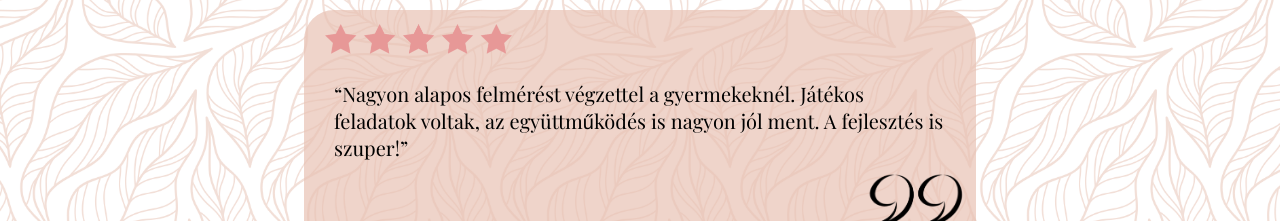
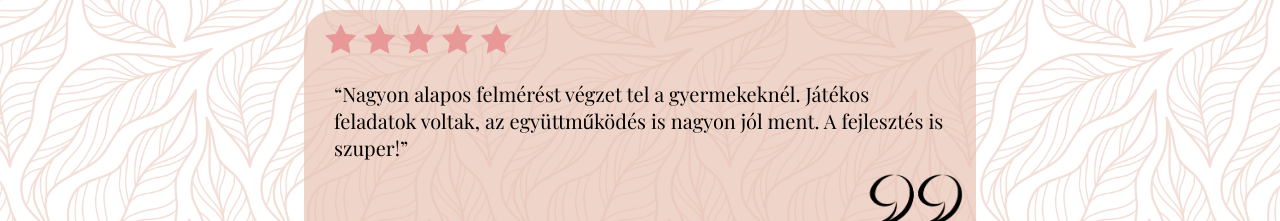
Before and after one commit to matepinter/TitanillaTherapy, a React (Vite) app: page / in a window 1280 px wide. Shown: the part 8196-8417 px from the top of the page. Built offline with nearby package versions, Linux system fonts and the light colour scheme; a web font is replaced by a local one.

Commit message:
gram error

```diff
--- a/src/components/UserReview.jsx
+++ b/src/components/UserReview.jsx
@@ -8,11 +8,11 @@ import img7 from "../images/img7.JPG"
 import img8 from "../images/img8.JPG"
 
 const cardData = [
-    { id: 1, review: '“Nagyon alapos felmérést végzettel a gyermekeknél. Játékos feladatok voltak, az együttműködés is nagyon jól ment. A fejlesztés is szuper!”'},
+    { id: 1, review: '“Nagyon alapos felmérést végzet tel a gyermekeknél. Játékos feladatok voltak, az együttműködés is nagyon jól ment. A fejlesztés is szuper!”'},
     { id: 2, review: '“A kisfiam járt Titához, a foglalkozás minden percét élvezte, mi szülők is nagyon sok támogatást kaptunk Titától nem csak szakmailag, hanem emberileg is. Sok nehéz pillanatban tartott meg minket. És ami a legfontosabb a kisfiam nagyon sokat fejlődött a közös munka során. Lelkiismeretes és elhivatott szakember, én nagyon jó szívvel tudom őt ajánlani!“'},
-    { id: 3, review: '“Gyermekcentrikus, türelmes, megbízható, ügyesen teremt kapcsolatot a gyerekekkel. A gyerekek gyorsan oldódnak a közelèben. Kreatív feladatokkal, jàtèkosan fejleszti, tanítja a gyerekeket. Mi kèt gyerekkel jàrunk hozzà rendszeresen. A gyerekek mindig vàrjàk a fogalkozásokat,szívesen vesznek rèszt a foglalkozásokon. Csak ajánlani tudom Őt.”'},
+    { id: 3, review: '“Gyermekcentrikus, türelmes, megbízható, ügyesen teremt kapcsolatot a gyerekekkel. A gyerekek gyorsan oldódnak a közelèben. Kreatív feladatokkal, jàtèkosan fejleszti, tanítja a gyerekeket. Mi kèt gyerekkel jàrunk hozzà rendszeresen. A gyerekek mindig vàrjàk a fogalkozásokat, szívesen vesznek rèszt a foglalkozásokon. Csak ajánlani tudom Őt.”'},
     { id: 4, review: '“Titanilla a legnagyobb szeretettel , türelemmel és szaktudással vezeti minden egyes foglalkozását. Minden találkozó után látszik a fejlődés a kislányunkon. Nagyon sokat köszönhetünk neki. Mindenkinek csak ajánlani tudom.”'},
-    {id: 5, review: '“Mindenkinek nyugodt szívvel ajánlom Titanillát és a foglalkozását. Rendkívül gyerekszerető, kedves és türelmes. A kisfiam azonnal a szívébe zárta, nekünk pedig nagyon szimpatikus lett. A gyermekem mindig nagyon várja a közös találkozásokat.Láthatóan sokat fejlődött és ez nagy örömmel tölt el minket. Keressétek bizalommal .”'}
+    { id: 5, review: '“Mindenkinek nyugodt szívvel ajánlom Titanillát és a foglalkozását. Rendkívül gyerekszerető, kedves és türelmes. A kisfiam azonnal a szívébe zárta, nekünk pedig nagyon szimpatikus lett. A gyermekem mindig nagyon várja a közös találkozásokat.Láthatóan sokat fejlődött és ez nagy örömmel tölt el minket. Keressétek bizalommal .”'}
   ];
 
 const UserReview = () => {
```
